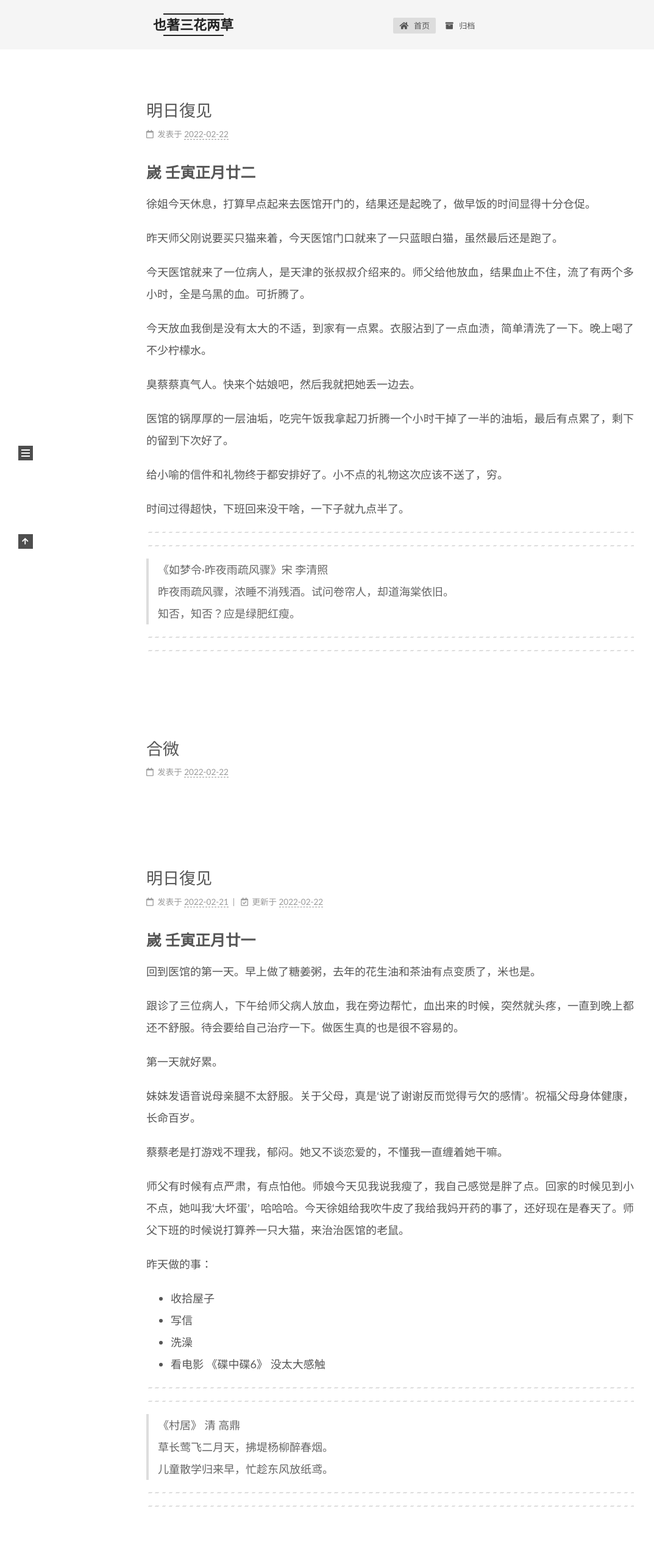
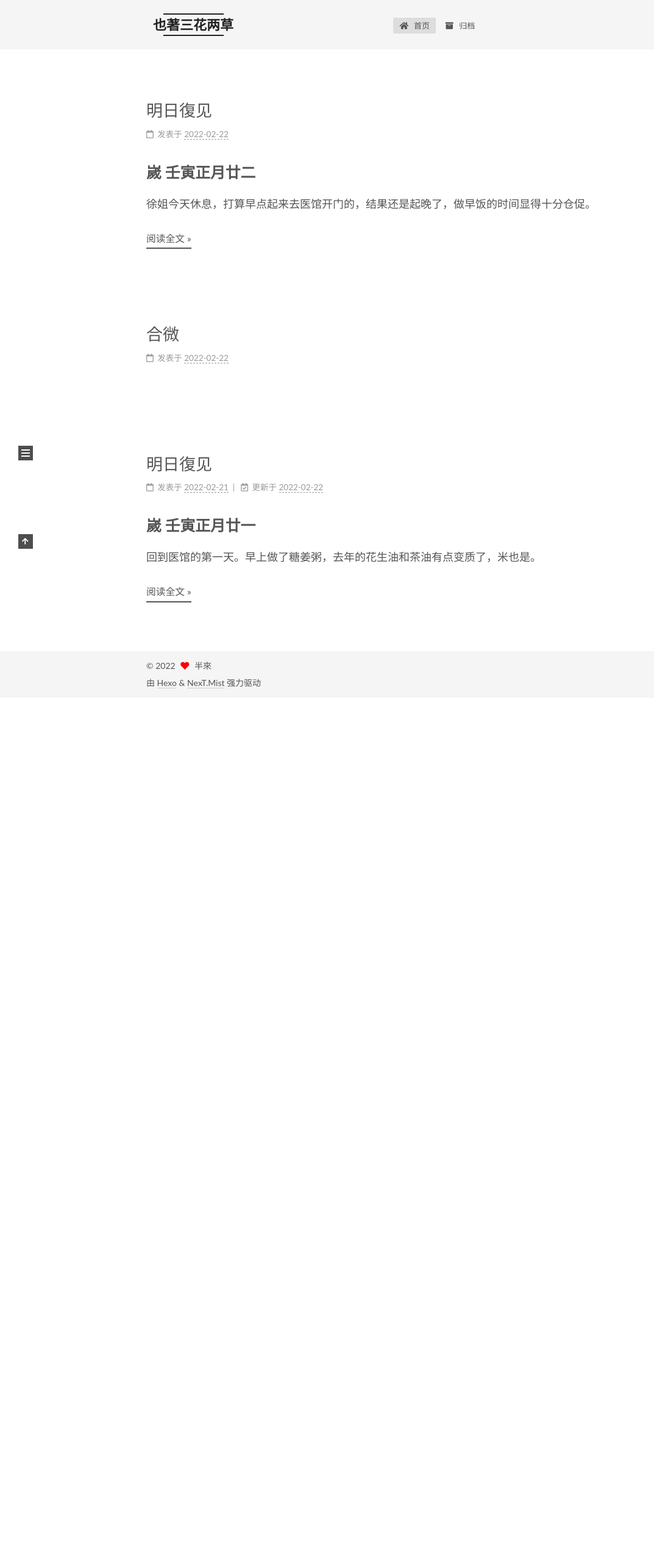
Before and after one commit to xekoli/xekoli.github.io, a plain HTML site: page index.html in a window 1280 px wide. Shown: the top 2560 px of the page at 61% size, without its empty margins (0-1073 px from the left). After the commit the page ends 1144 px from the top, so only its background shows below. Drawn offline with nearby package versions, Linux system fonts and the light colour scheme.

Commit message:
Site updated: 2022-02-22 22:05:17

```diff
--- a/index.html
+++ b/index.html
@@ -195,7 +195,7 @@
       <span class="post-meta-item-text">发表于</span>
 
 
-      <time title="创建时间：2022-02-22 21:18:04 / 修改时间：21:57:44" itemprop="dateCreated datePublished" datetime="2022-02-22T21:18:04+08:00">2022-02-22</time>
+      <time title="创建时间：2022-02-22 21:18:04 / 修改时间：22:03:43" itemprop="dateCreated datePublished" datetime="2022-02-22T21:18:04+08:00">2022-02-22</time>
     </span>
 
 
@@ -209,20 +209,13 @@
 
     <div class="post-body" itemprop="articleBody">
           <h2 id="嵗-壬寅正月廿二"><a href="#嵗-壬寅正月廿二" class="headerlink" title="嵗 壬寅正月廿二"></a>嵗 壬寅正月廿二</h2><p>徐姐今天休息，打算早点起来去医馆开门的，结果还是起晚了，做早饭的时间显得十分仓促。</p>
-<p>昨天师父刚说要买只猫来着，今天医馆门口就来了一只蓝眼白猫，虽然最后还是跑了。</p>
-<p>今天医馆就来了一位病人，是天津的张叔叔介绍来的。师父给他放血，结果血止不住，流了有两个多小时，全是乌黑的血。可折腾了。</p>
-<p>今天放血我倒是没有太大的不适，到家有一点累。衣服沾到了一点血渍，简单清洗了一下。晚上喝了不少柠檬水。</p>
-<p>臭蔡蔡真气人。快来个姑娘吧，然后我就把她丢一边去。</p>
-<p>医馆的锅厚厚的一层油垢，吃完午饭我拿起刀折腾一个小时干掉了一半的油垢，最后有点累了，剩下的留到下次好了。</p>
-<p>给小喻的信件和礼物终于都安排好了。小不点的礼物这次应该不送了，穷。</p>
-<p>时间过得超快，下班回来没干啥，一下子就九点半了。</p>
-<hr>
-<hr>
-<blockquote>
-<p>《如梦令·昨夜雨疏风骤》宋 李清照<br>昨夜雨疏风骤，浓睡不消残酒。试问卷帘人，却道海棠依旧。<br>知否，知否？应是绿肥红瘦。</p>
-</blockquote>
-<hr>
-<hr>
+          <!--noindex-->
+            <div class="post-button">
+              <a class="btn" href="/2022/02/22/%E6%98%8E%E6%97%A5%E5%BE%A9%E8%A7%81/#more" rel="contents">
+                阅读全文 &raquo;
+              </a>
+            </div>
+          <!--/noindex-->
 
 
     </div>
@@ -343,7 +336,7 @@
         <i class="far fa-calendar-check"></i>
       </span>
       <span class="post-meta-item-text">更新于</span>
-      <time title="修改时间：2022-02-22 21:49:16" itemprop="dateModified" datetime="2022-02-22T21:49:16+08:00">2022-02-22</time>
+      <time title="修改时间：2022-02-22 22:04:48" itemprop="dateModified" datetime="2022-02-22T22:04:48+08:00">2022-02-22</time>
     </span>
 
 
@@ -357,25 +350,13 @@
 
     <div class="post-body" itemprop="articleBody">
           <h2 id="嵗-壬寅正月廿一"><a href="#嵗-壬寅正月廿一" class="headerlink" title="嵗 壬寅正月廿一"></a>嵗 壬寅正月廿一</h2><p>回到医馆的第一天。早上做了糖姜粥，去年的花生油和茶油有点变质了，米也是。</p>
-<p>跟诊了三位病人，下午给师父病人放血，我在旁边帮忙，血出来的时候，突然就头疼，一直到晚上都还不舒服。待会要给自己治疗一下。做医生真的也是很不容易的。</p>
-<p>第一天就好累。</p>
-<p>妹妹发语音说母亲腿不太舒服。关于父母，真是‘说了谢谢反而觉得亏欠的感情’。祝福父母身体健康，长命百岁。</p>
-<p>蔡蔡老是打游戏不理我，郁闷。她又不谈恋爱的，不懂我一直缠着她干嘛。</p>
-<p>师父有时候有点严肃，有点怕他。师娘今天见我说我瘦了，我自己感觉是胖了点。回家的时候见到小不点，她叫我‘大坏蛋’，哈哈哈。今天徐姐给我吹牛皮了我给我妈开药的事了，还好现在是春天了。师父下班的时候说打算养一只大猫，来治治医馆的老鼠。</p>
-<p>昨天做的事：</p>
-<ul>
-<li>收拾屋子</li>
-<li>写信</li>
-<li>洗澡</li>
-<li>看电影 《碟中碟6》 没太大感触</li>
-</ul>
-<hr>
-<hr>
-<blockquote>
-<p>《村居》 清 高鼎<br>草长莺飞二月天，拂堤杨柳醉春烟。<br>儿童散学归来早，忙趁东风放纸鸢。                      </p>
-</blockquote>
-<hr>
-<hr>
+          <!--noindex-->
+            <div class="post-button">
+              <a class="btn" href="/2022/02/21/%E6%98%8E%E6%97%A5%E5%BE%A9%E8%A7%81/#more" rel="contents">
+                阅读全文 &raquo;
+              </a>
+            </div>
+          <!--/noindex-->
 
 
     </div>
```
Also changed, not shown: 2022/02/21/明日復见/index.html (+6 -4 lines), 2022/02/22/明日復见/index.html (+6 -4 lines).
